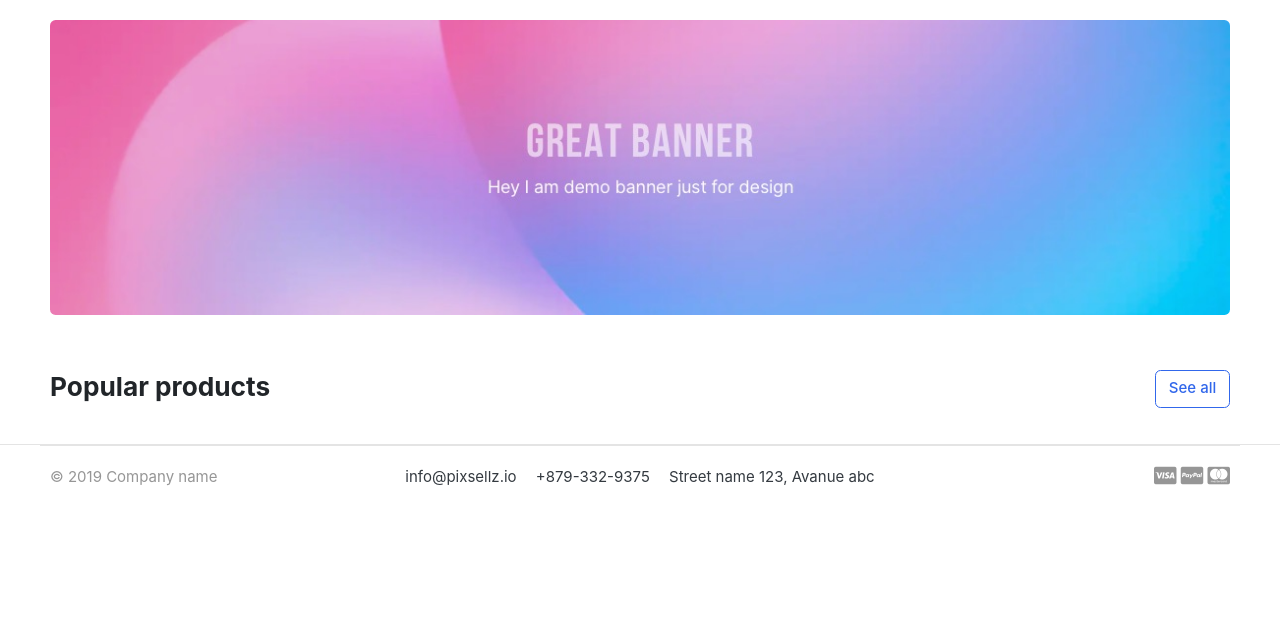
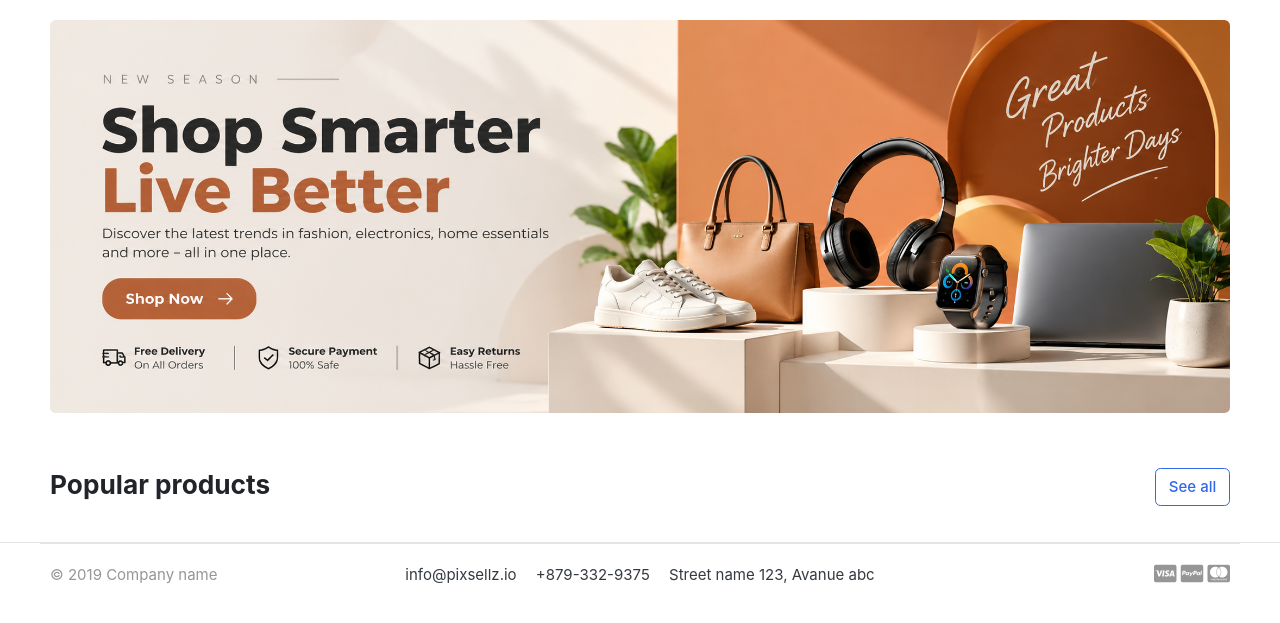
Before and after one commit to Prajyot-Ghadi/Ecommerce, a Django app: page / in a window 1280 px wide. Shown: the part 118-741 px from the top of the page. Run offline with Django 5.2, Linux system fonts and the light colour scheme; data that the repository does not hold is empty; some libraries are stand-ins or nearby versions; some web fonts are replaced.

Commit message:
change the cover photo

```diff
--- a/templates/home.html
+++ b/templates/home.html
@@ -11,7 +11,7 @@
 <div class="container">
 
 <div class="intro-banner-wrap">
-	<img src="{% static 'images/banners/1.jpg' %}" class="img-fluid rounded">
+	<img src="{% static 'images/banners/cover.png' %}" class="img-fluid rounded">
 </div>
 
 </div> <!-- container //  -->
--- a/templates/store/product_detail.html
+++ b/templates/store/product_detail.html
@@ -68,7 +68,11 @@
 		</div>
 	</div> <!-- row.// -->
 	<hr>
-	<a href="./product-detail.html" class="btn  btn-primary"> <span class="text">Add to cart</span> <i class="fas fa-shopping-cart"></i>  </a>
+	{% if single_product.stock <= 0 %}
+	<h5 class="text-danger">Out Of Stock</h5>
+	{% else %}
+		<a href="./product-detail.html" class="btn  btn-primary"> <span class="text">Add to cart</span> <i class="fas fa-shopping-cart"></i>  </a>
+	{% endif %}
 </article> <!-- product-info-aside .// -->
 		</main> <!-- col.// -->
 	</div> <!-- row.// -->
```
Also changed, not shown: greatkart/static/images/banners/cover.jpg (added), greatkart/static/images/banners/cover.png (added).
